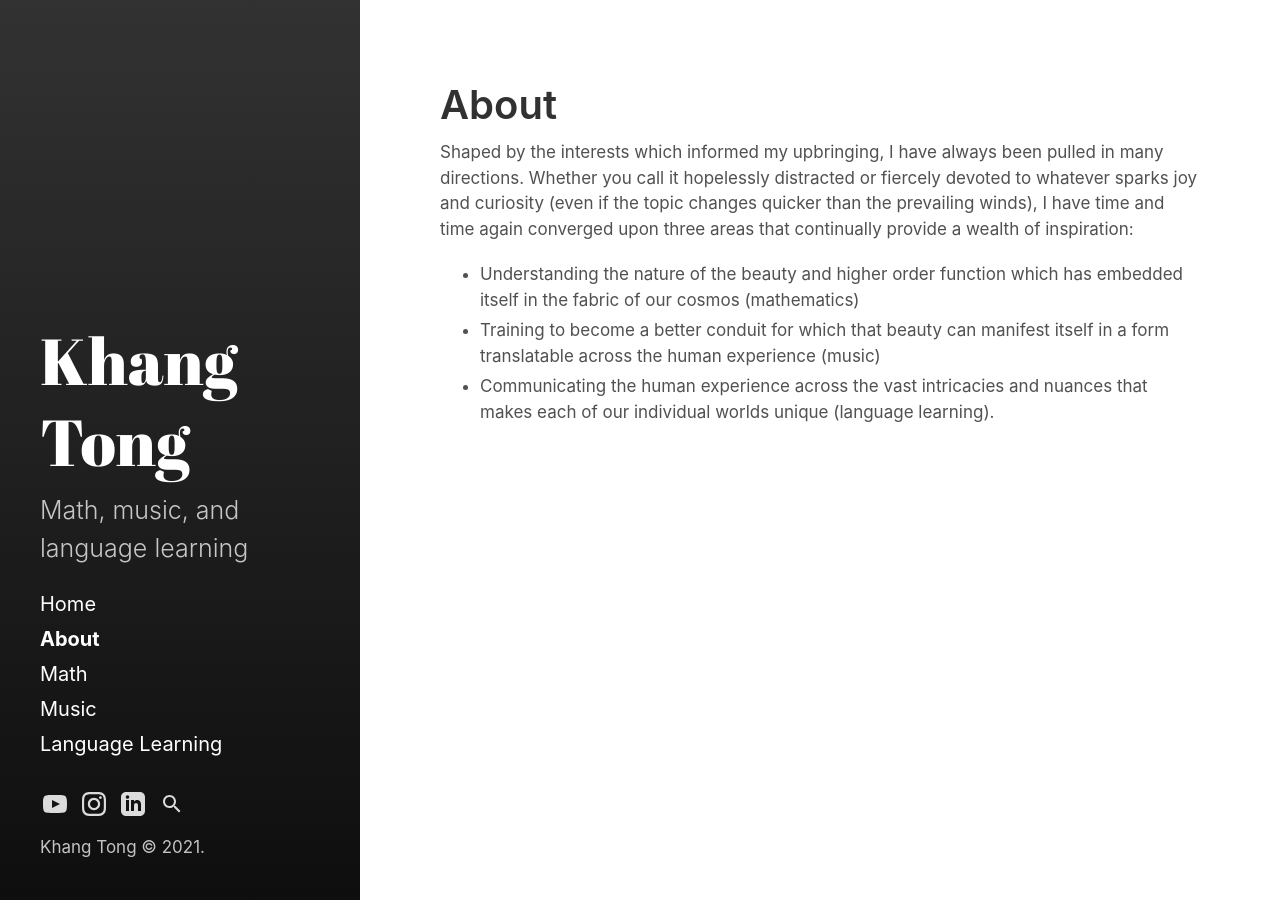
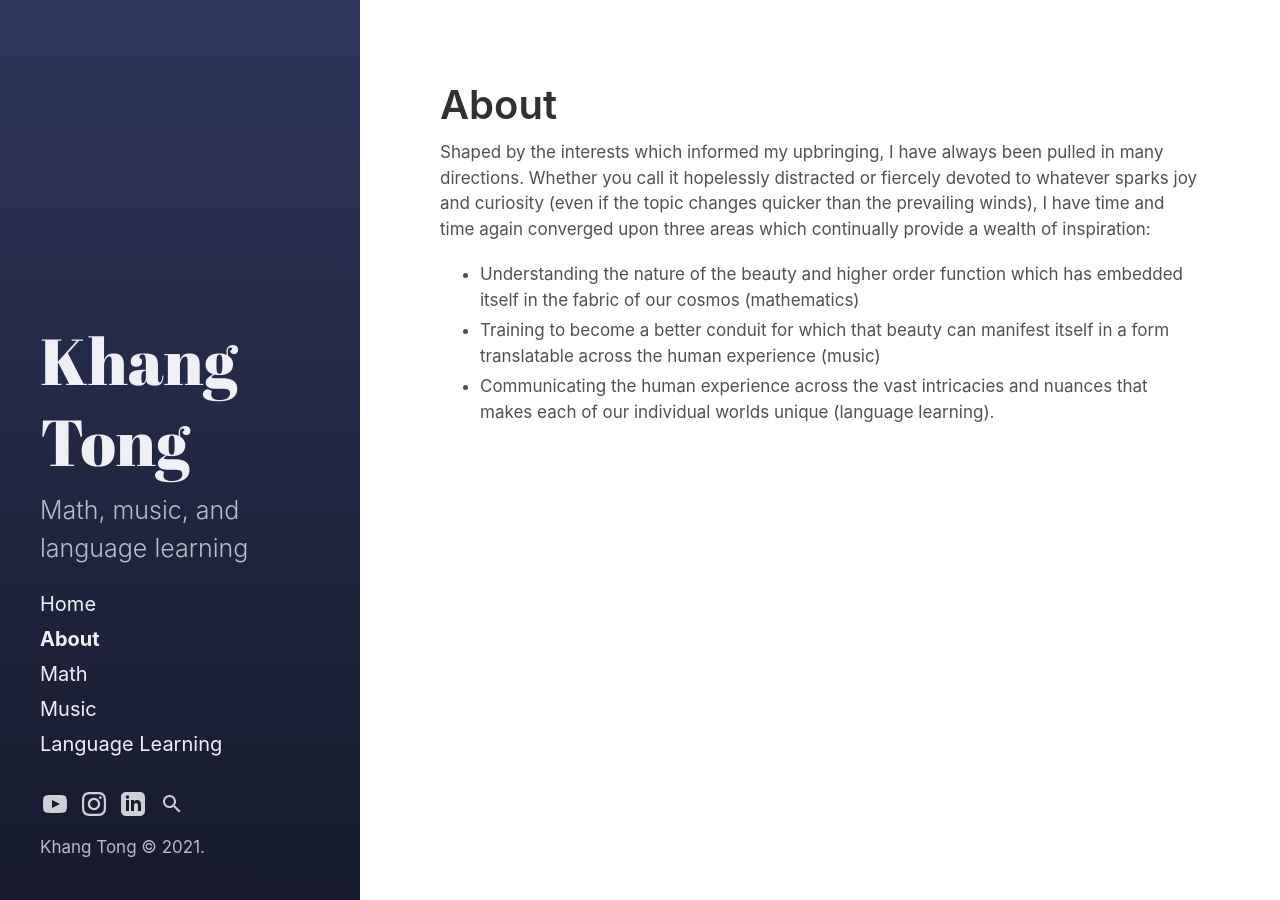
Before and after one commit to hophopkhangaroo/khangtong, a Jekyll site: the page built from about.md, in a window 1280 px wide. Built offline with Jekyll 4.4.1, drawn with Linux system fonts in a browser that asks for light colours.

Commit message:
Change nav bar color to deep blue color and update favicons

```diff
--- a/_sass/hydeout/_variables.scss
+++ b/_sass/hydeout/_variables.scss
@@ -42,8 +42,8 @@ $code-font-family: Menlo, Monaco, 'Courier New', monospace !default;
 $code-color: #bf616a !default;
 
 // Hyde theming
-$sidebar-bg-color: #202020 !default;
-$sidebar-fg-color: #fff !default;
+$sidebar-bg-color: #222844 !default;
+$sidebar-fg-color: #eef0f6 !default;
 $sidebar-sticky: true !default;
 $layout-reverse: false !default;
 
--- a/about.md
+++ b/about.md
@@ -4,7 +4,8 @@ title: About
 sidebar_link: true
 ---
 
-Shaped by the interests which informed my upbringing, I have always been pulled in many directions. Whether you call it hopelessly distracted or fiercely devoted to whatever sparks joy and curiosity (even if the topic changes quicker than the prevailing winds), I have time and time again converged upon three areas that continually provide a wealth of inspiration:
+
+Shaped by the interests which informed my upbringing, I have always been pulled in many directions. Whether you call it hopelessly distracted or fiercely devoted to whatever sparks joy and curiosity (even if the topic changes quicker than the prevailing winds), I have time and time again converged upon three areas which continually provide a wealth of inspiration:
 
 - Understanding the nature of the beauty and higher order function which has embedded itself in the fabric of our cosmos (mathematics)
 - Training to become a better conduit for which that beauty can manifest itself in a form translatable across the human experience (music)
```
Also changed, not shown: favicon.ico, favicon.png, public/apple-touch-icon-144-precomposed.png, public/favicon.ico.
